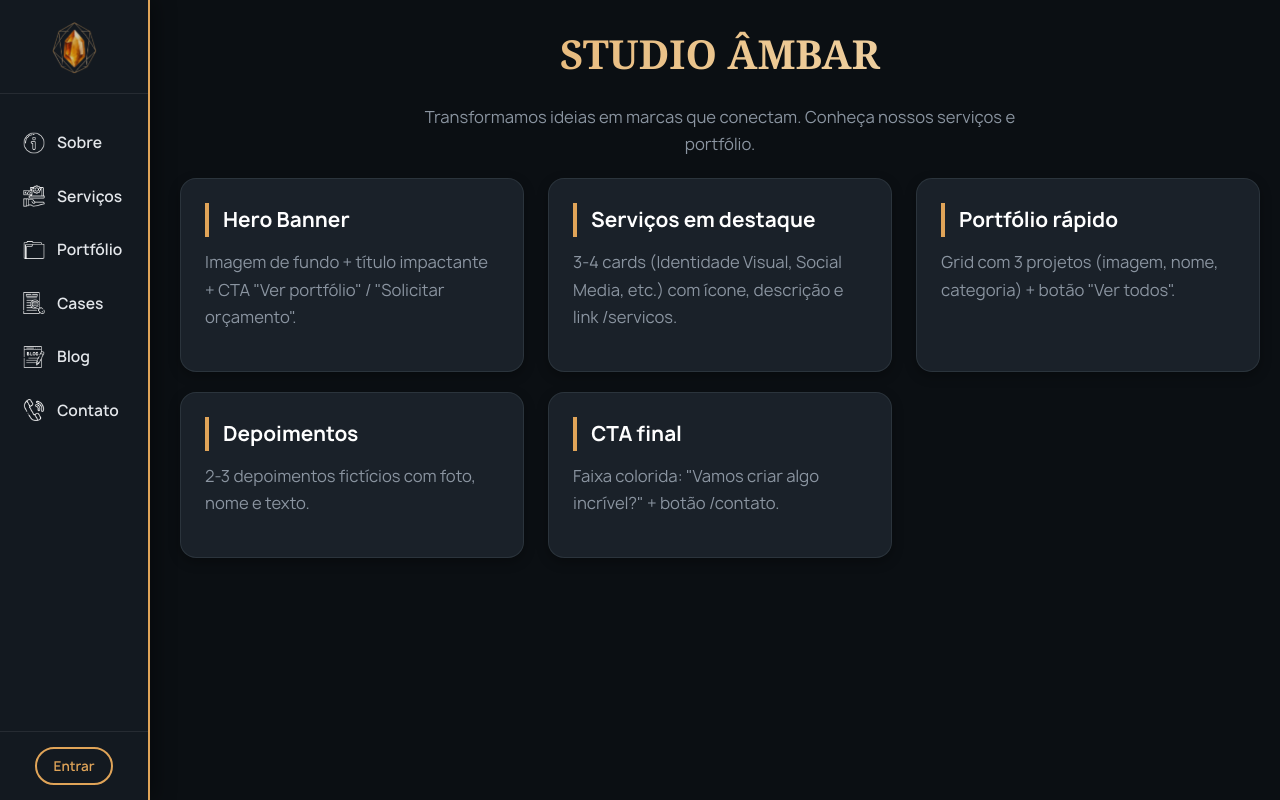
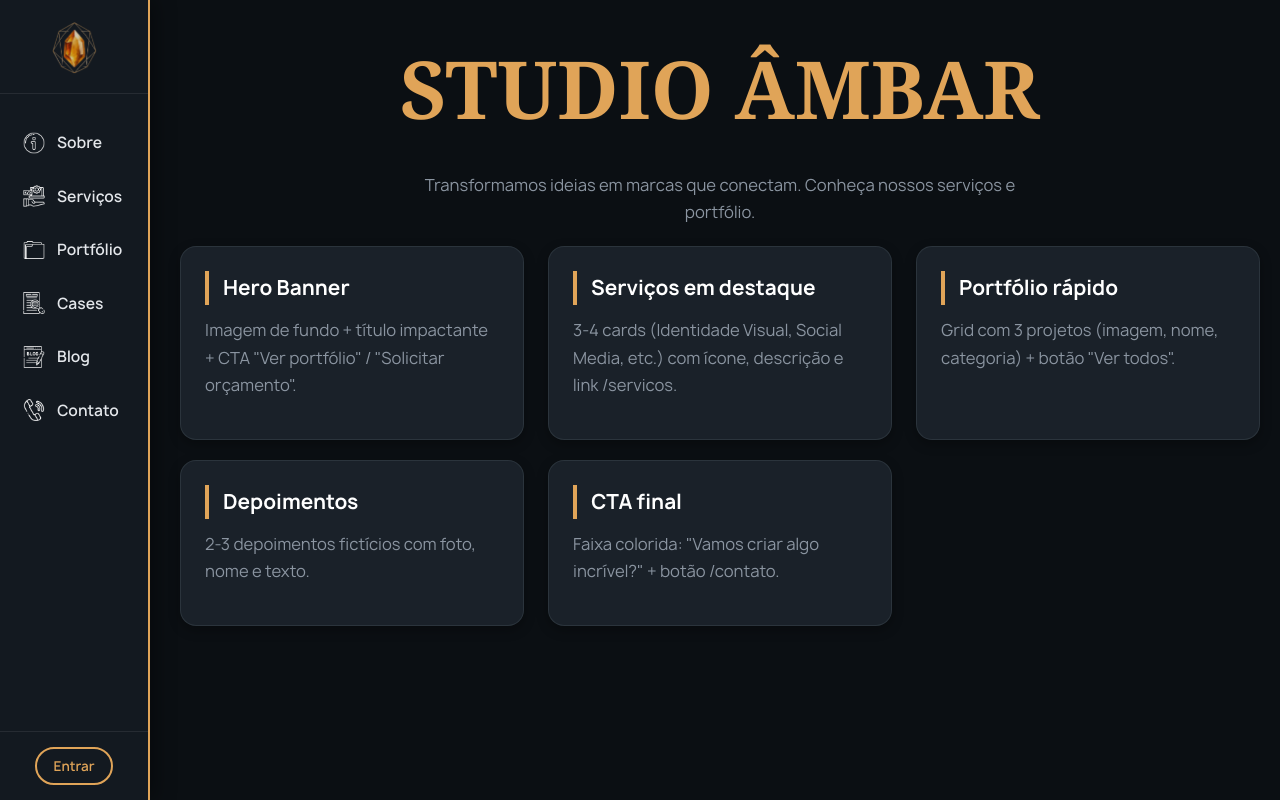
Before and after one commit to IsaqueA-B/Studio-Ambar, a React (Vite) app: page / in a window 1280 px wide. Built offline with nearby package versions, Linux system fonts and the light colour scheme; a web font is replaced by a local one.

Commit message:
Isaque-AjusteTitulos-23_06_2026

```diff
--- a/src/pages/Home.jsx
+++ b/src/pages/Home.jsx
@@ -5,7 +5,7 @@ function Home() {
     return (
         <main className="p-20 animacao-entrada">
             <section className="text-center mb-20">
-                <h1>Studio Âmbar</h1>
+                <h1 className="WordMark">Studio Âmbar</h1>
                 <p style={{ maxWidth: '600px', margin: '0 auto' }}>
                     Transformamos ideias em marcas que conectam. Conheça nossos serviços e portfólio.
                 </p>
--- /dev/null
+++ b/src/styles/home.css
@@ -0,0 +1,4 @@
+.WordMark {
+    font-size: 5rem;
+    color: var(--brand-ambar)
+}
--- a/src/styles/index.css
+++ b/src/styles/index.css
@@ -11,3 +11,4 @@
 @import './animations.css';
 @import './sobre.css';
 @import './scroll.css';
+@import './home.css';
--- a/src/styles/typography.css
+++ b/src/styles/typography.css
@@ -14,12 +14,11 @@ h2 {
 }
 
 h1 {
-    font-size: 2.5em;
+    font-size: 3em;
     font-weight: 800;
-    background: linear-gradient(135deg, var(--brand-ambar), var(--brand-creme));
     -webkit-background-clip: text;
     background-clip: text;
-    color: transparent;
+    color: var(--brand-ambar);
     margin-bottom: 16px;
 }
 
```
Also changed, not shown: src/assets/images/Especificos/WordMark.png.
